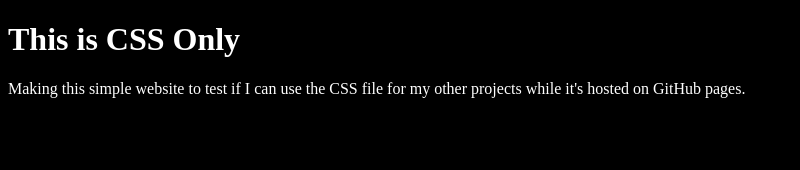
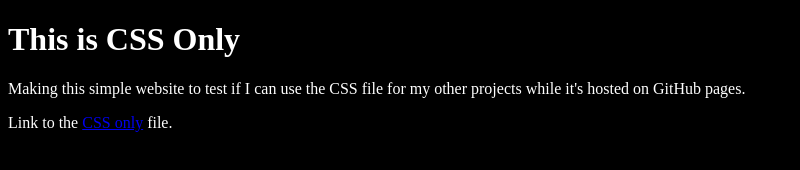
Before and after one commit to neilcoelho/CSS-only, a plain HTML site: page index.html in a window 1280 px wide. Shown: the whole page, without its empty margins (0-800 px from the left). Drawn offline with Linux system fonts and the light colour scheme.

Commit message:
Added link to the CSS only file

```diff
--- a/index.html
+++ b/index.html
@@ -7,4 +7,5 @@
   <body>
     <h1>This is CSS Only</h1>
     <p>Making this simple website to test if I can use the CSS file for my other projects while it's hosted on GitHub pages.</p>
+    <p>Link to the <a href="https://neilcoelho.github.io/CSS-only/style.css">CSS only</a> file.</p>
   </body>
```
